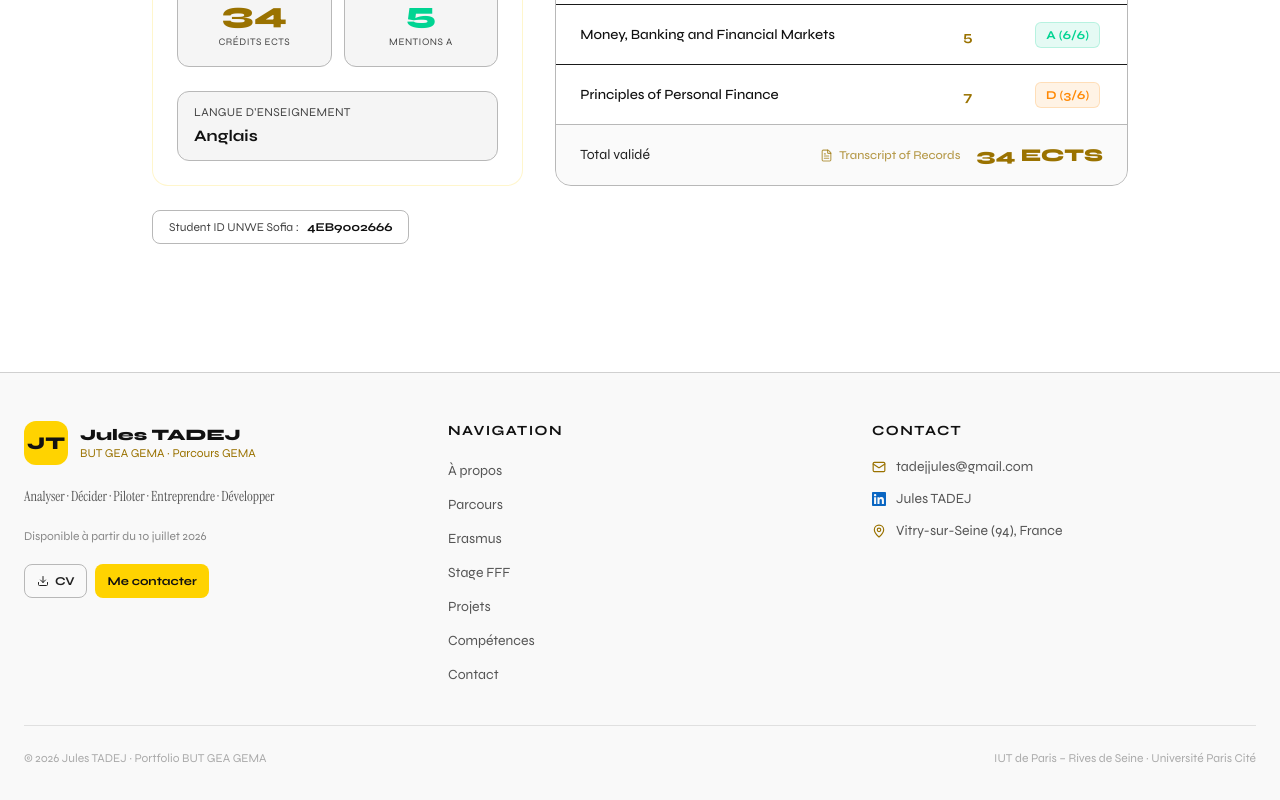
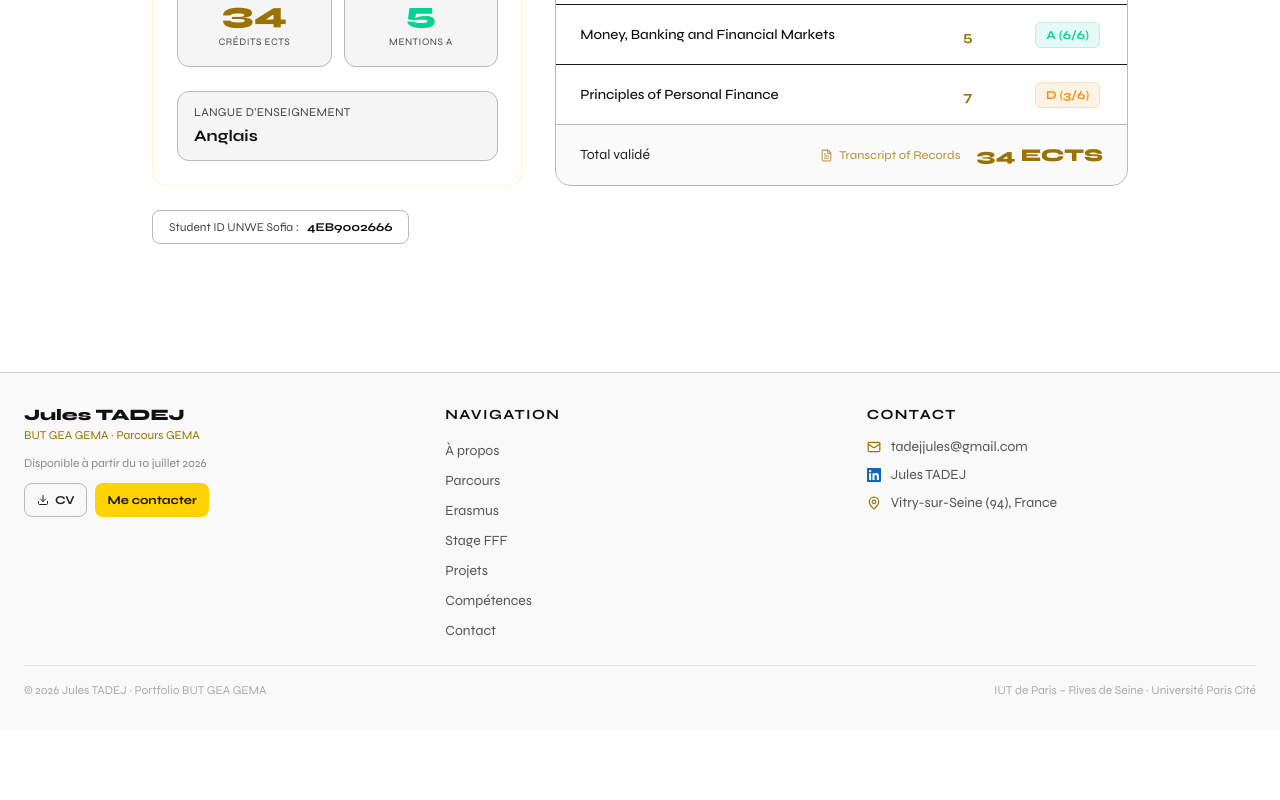
Before and after one commit to TADEJFFF/Portfolio-Julestadej, a Next.js app: page /erasmus in a window 1280 px wide. Shown: the part 1170-1970 px from the top of the page. After the commit the page ends 1900 px from the top, so only its background shows below. Built offline with nearby package versions, Linux system fonts and the light colour scheme.

Commit message:
footer : suppression badge JT et competences, espacement reduit

```diff
--- a/src/components/layout/Footer.tsx
+++ b/src/components/layout/Footer.tsx
@@ -7,26 +7,17 @@ import { navLinks, personal } from "@/lib/data";
 export default function Footer() {
   return (
     <footer className="border-t border-[#d0d0d0] bg-[#f9f9f9]">
-      <div className="max-w-7xl mx-auto px-6 py-12">
-        <div className="grid grid-cols-1 md:grid-cols-3 gap-10">
+      <div className="max-w-7xl mx-auto px-6 py-8">
+        <div className="grid grid-cols-1 md:grid-cols-3 gap-8">
 
           {/* ── Colonne 1 : Identité + CTAs ── */}
-          <div className="flex flex-col gap-5">
-            {/* Badge initiales */}
-            <div className="flex items-center gap-3">
-              <div className="w-11 h-11 rounded-xl bg-[#FFD300] flex items-center justify-center flex-shrink-0">
-                <span className="font-display font-extrabold text-lg text-[#111111] leading-none">JT</span>
-              </div>
-              <div>
-                <div className="font-display font-extrabold text-[#111111] leading-tight">{personal.fullName}</div>
-                <div className="font-display text-xs text-[#9A7200]">BUT GEA GEMA · Parcours GEMA</div>
-              </div>
+          <div className="flex flex-col gap-3">
+            {/* Nom + tagline */}
+            <div>
+              <div className="font-display font-extrabold text-[#111111] leading-tight">{personal.fullName}</div>
+              <div className="font-display text-xs text-[#9A7200] mt-0.5">BUT GEA GEMA · Parcours GEMA</div>
             </div>
 
-            {/* Accroche compétences */}
-            <p className="font-serif text-sm text-[#555555] leading-relaxed">
-              Analyser · Décider · Piloter · Entreprendre · Développer
-            </p>
             <p className="font-display text-xs text-[#888888]">
               {personal.dispo}
             </p>
@@ -53,10 +44,10 @@ export default function Footer() {
 
           {/* ── Colonne 2 : Navigation ── */}
           <div>
-            <h4 className="font-display font-bold text-sm text-[#111111] mb-4 uppercase tracking-widest">
+            <h4 className="font-display font-bold text-sm text-[#111111] mb-3 uppercase tracking-widest">
               Navigation
             </h4>
-            <ul className="flex flex-col gap-2.5">
+            <ul className="flex flex-col gap-1.5">
               {navLinks.map((link) => (
                 <li key={link.href}>
                   <Link
@@ -72,10 +63,10 @@ export default function Footer() {
 
           {/* ── Colonne 3 : Contact ── */}
           <div>
-            <h4 className="font-display font-bold text-sm text-[#111111] mb-4 uppercase tracking-widest">
+            <h4 className="font-display font-bold text-sm text-[#111111] mb-3 uppercase tracking-widest">
               Contact
             </h4>
-            <div className="flex flex-col gap-3">
+            <div className="flex flex-col gap-2">
               <a
                 href={`mailto:${personal.email}`}
                 className="flex items-center gap-2.5 font-display text-sm text-[#555555] hover:text-[#9A7200] transition-colors duration-200"
@@ -104,7 +95,7 @@ export default function Footer() {
         </div>
 
         {/* ── Bas de footer ── */}
-        <div className="mt-10 pt-6 border-t border-[#e0e0e0] flex flex-col md:flex-row items-center justify-between gap-2">
+        <div className="mt-6 pt-4 border-t border-[#e0e0e0] flex flex-col md:flex-row items-center justify-between gap-2">
           <p className="font-display text-xs text-[#aaaaaa]">
             © 2026 Jules TADEJ · Portfolio BUT GEA GEMA
           </p>
```
